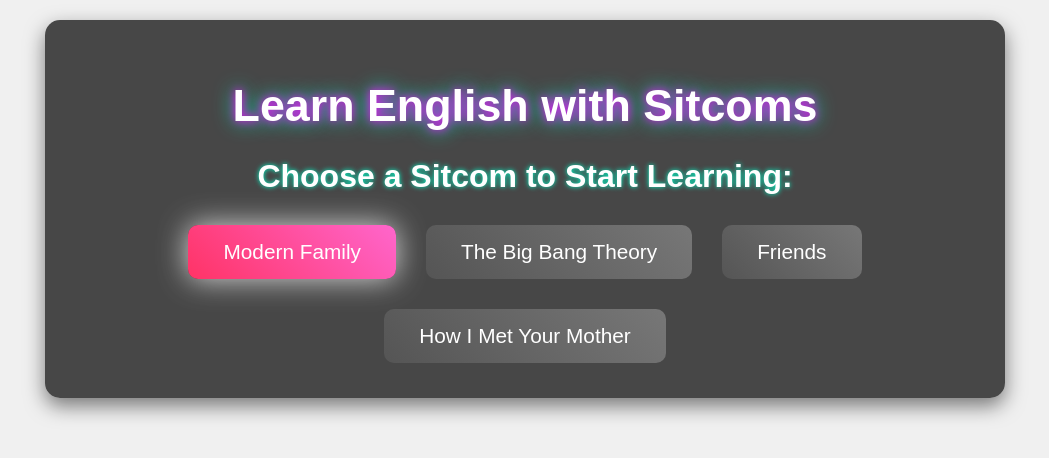
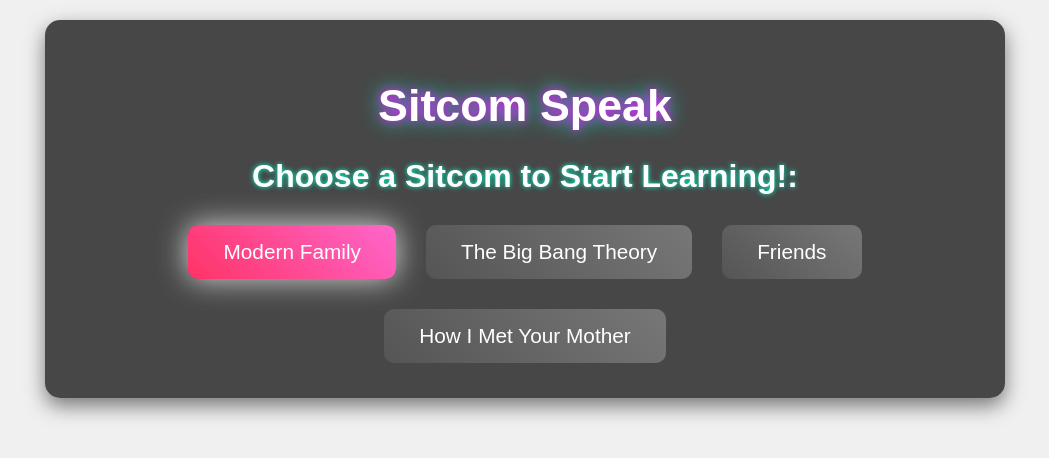
Before and after one commit to zzzBeozzz/EnglishLearningApp, a plain HTML site: page index.html in a window 1280 px wide. Shown: the whole page, without its empty margins (115-1164 px from the left). Drawn offline with Linux system fonts and the light colour scheme.

Commit message:
Update index.html

```diff
--- a/index.html
+++ b/index.html
@@ -8,9 +8,9 @@
 </head>
 <body>
     <div class="container">
-        <h1>Learn English with Sitcoms</h1>
+        <h1>Sitcom Speak</h1>
         <div class="sitcom-selection">
-            <h2>Choose a Sitcom to Start Learning:</h2>
+            <h2>Choose a Sitcom to Start Learning!:</h2>
             <div class="sitcom-options">
                 <button onclick="window.location.href='modern-family.html'" class="sitcom-button">Modern Family</button>
                 <button disabled class="sitcom-button disabled">The Big Bang Theory</button>
```
